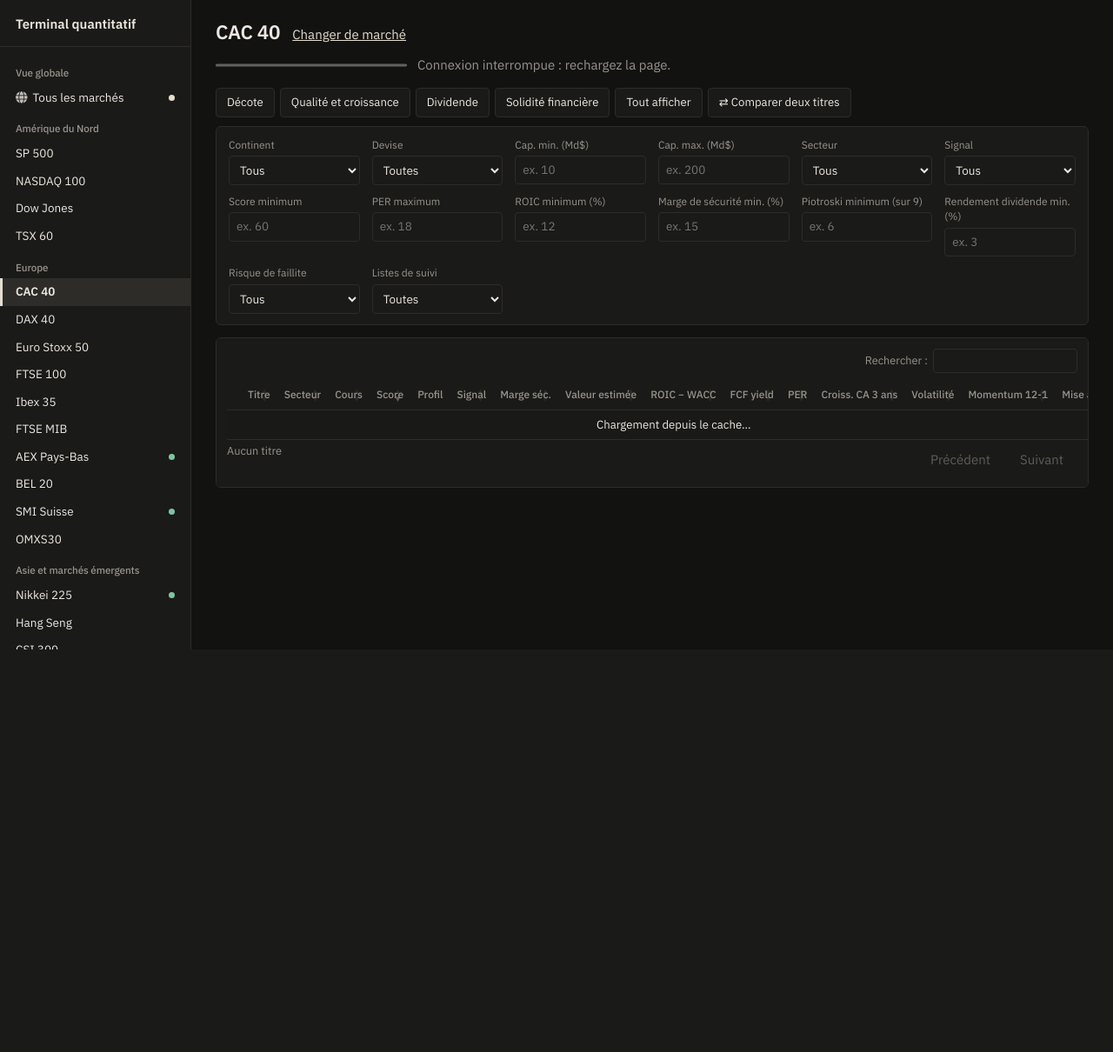
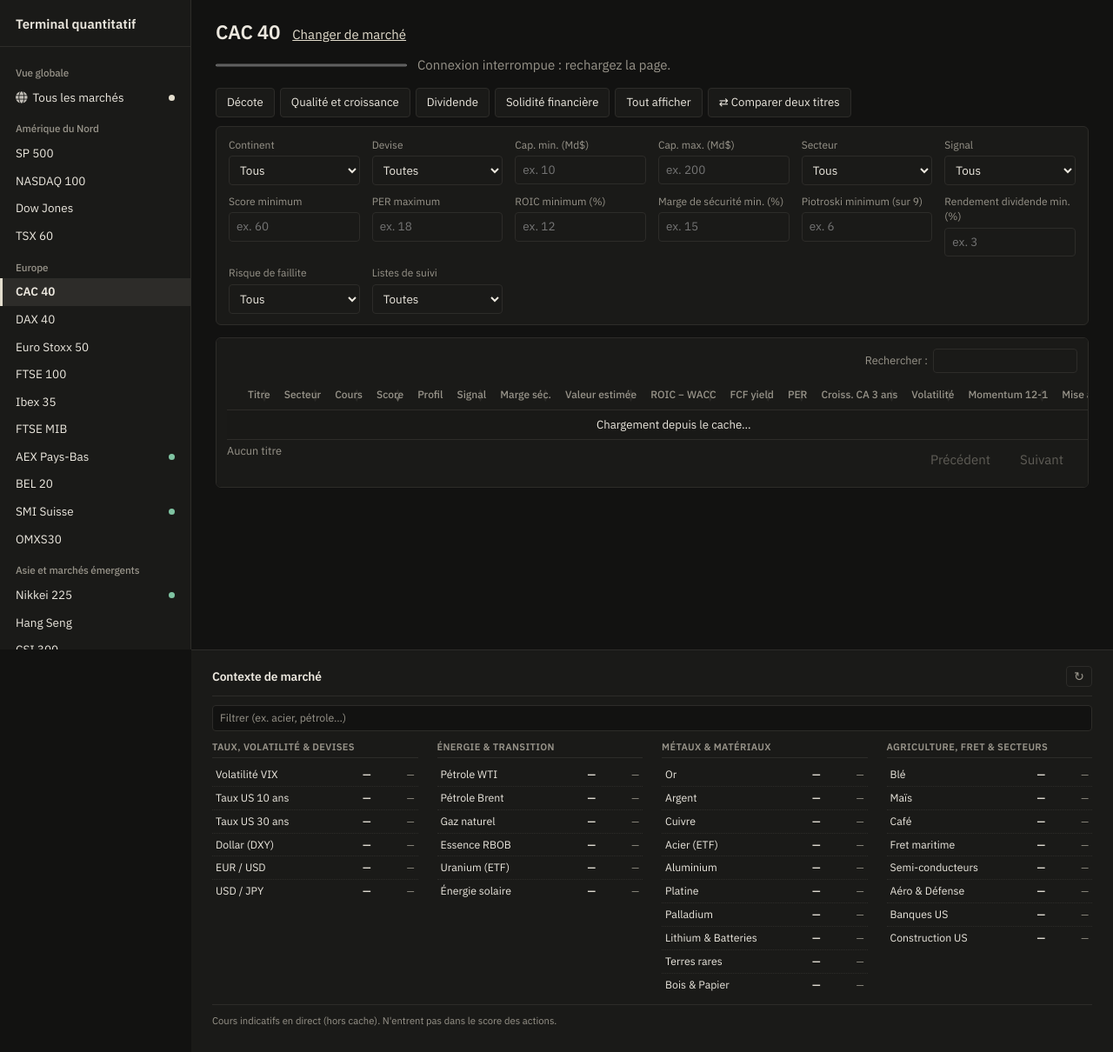
Before and after one commit to vaubourglucasg-oss/terminal_quant, a FastAPI app: page /run in a window 1280 px wide. Shown: the part 53-1263 px from the top of the page at 87% size. Before the commit the page ends 800 px from the top, so only its background shows below. Run offline with FastAPI, Linux system fonts and the light colour scheme; the visitor is signed in with stand-in values (Sample User, id 1); data comes from the database, SQL or seed files in the repository; data that the repository does not hold is empty; some libraries are stand-ins or nearby versions.

Commit message:
Ajout du panneau lateral temps reel avec 30 indicateurs macro et materiaux

```diff
--- a/app/static/dashboard.js
+++ b/app/static/dashboard.js
@@ -787,5 +787,108 @@ $(function () {
     $('#etat').text('Connexion interrompue : rechargez la page.');
   };
 
-  Object.assign(window.Quant, { src, majResume, focaliserTicker });
+  // ---------- Colonne latérale droite : Contexte de marché en direct ----------
+  const macroListes = {
+    macro: document.getElementById('macro-list-macro'),
+    energie: document.getElementById('macro-list-energie'),
+    materiaux: document.getElementById('macro-list-materiaux'),
+    secteurs: document.getElementById('macro-list-secteurs'),
+  };
+  const btnMajMacro = document.getElementById('btn-maj-macro');
+  const inputFiltreMacro = document.getElementById('macro-filter');
+
+  function normaliserTexteMacro(txt) {
+    return String(txt || '')
+      .toLowerCase()
+      .normalize('NFD')
+      .replace(/[\u0300-\u036f]/g, '');
+  }
+
+  function formaterNombreFr(val, dec) {
+    if (val === null || val === undefined || !Number.isFinite(Number(val))) return '—';
+    return Number(val).toLocaleString('fr-FR', {
+      minimumFractionDigits: dec,
+      maximumFractionDigits: dec,
+    });
+  }
+
+  function appliquerFiltreMacro() {
+    if (!inputFiltreMacro) return;
+    const terme = normaliserTexteMacro(inputFiltreMacro.value.trim());
+    document.querySelectorAll('.macro-groupe').forEach(section => {
+      let visibles = 0;
+      section.querySelectorAll('.macro-item').forEach(li => {
+        const cible = li.dataset.recherche || '';
+        const ok = !terme || cible.includes(terme);
+        li.style.display = ok ? '' : 'none';
+        if (ok) visibles += 1;
+      });
+      section.style.display = visibles > 0 || !terme ? '' : 'none';
+    });
+  }
+
+  async function chargerContexteMacro() {
+    if (!macroListes.macro) return;
+    if (btnMajMacro) btnMajMacro.disabled = true;
+    try {
+      const resp = await fetch('/api/macro', { cache: 'no-store' });
+      if (!resp.ok) throw new Error(`HTTP ${resp.status}`);
+      const data = await resp.json();
+      const items = Array.isArray(data && data.items) ? data.items : [];
+
+      Object.values(macroListes).forEach(ul => {
+        if (ul) ul.innerHTML = '';
+      });
+
+      items.forEach(item => {
+        const ul = macroListes[item.groupe];
+        if (!ul) return;
+
+        const dec = Number.isInteger(item.dec) ? item.dec : 1;
+        const unite = item.unite || '';
+        const prixTxt = item.prix !== null && item.prix !== undefined && Number.isFinite(Number(item.prix))
+          ? `${formaterNombreFr(item.prix, dec)}${unite}`
+          : '—';
+
+        let varTxt = '—';
+        let varCls = '';
+        if (item.var_1m !== null && item.var_1m !== undefined && Number.isFinite(Number(item.var_1m))) {
+          const v = Number(item.var_1m);
+          const signe = v > 0 ? '+' : '';
+          varTxt = `${signe}${formaterNombreFr(v, 1)} %`;
+          if (v > 0) varCls = 'pos';
+          else if (v < 0) varCls = 'neg';
+        }
+
+        const li = document.createElement('li');
+        li.className = 'macro-item';
+        li.dataset.recherche = normaliserTexteMacro(`${item.nom || ''} ${item.ticker || ''}`);
+        li.title = `${item.nom || ''} (${item.ticker || ''}) — Variation sur 1 mois`;
+        li.innerHTML = `<span class="macro-item-nom">${esc(item.nom || item.ticker)}</span>`
+          + `<span class="macro-item-val"><span class="macro-prix">${esc(prixTxt)}</span>`
+          + `<span class="macro-var ${varCls}">${esc(varTxt)}</span></span>`;
+        ul.appendChild(li);
+      });
+
+      appliquerFiltreMacro();
+    } catch (err) {
+      Object.values(macroListes).forEach(ul => {
+        if (ul && !ul.children.length) {
+          ul.innerHTML = '<li class="macro-vide">Cours indisponibles</li>';
+        }
+      });
+    } finally {
+      if (btnMajMacro) btnMajMacro.disabled = false;
+    }
+  }
+
+  if (btnMajMacro) {
+    btnMajMacro.addEventListener('click', chargerContexteMacro);
+  }
+  if (inputFiltreMacro) {
+    inputFiltreMacro.addEventListener('input', appliquerFiltreMacro);
+  }
+  chargerContexteMacro();
+
+  Object.assign(window.Quant, { src, majResume, focaliserTicker, chargerContexteMacro });
 });
--- a/app/static/style.css
+++ b/app/static/style.css
@@ -90,7 +90,7 @@ select, input[type=number] { font: inherit; font-size: .9rem; padding: 6px 8px;
 @media (max-width: 720px) { .marche .ligne { grid-template-columns: 1fr auto; } .marche .nb, .marche .cons { grid-column: 1 / -1; } }
 
 /* ---------- tableau de bord ---------- */
-.app { display: grid; grid-template-columns: 220px 1fr; min-height: 100vh; }
+.app { display: grid; grid-template-columns: 220px minmax(0, 1fr) 265px; min-height: 100vh; }
 .rail { background: var(--surface); border-right: 1px solid var(--trait); padding: 18px 0; position: sticky; top: 0; height: 100vh; overflow-y: auto; }
 .rail .marque { padding: 0 18px 14px; font-weight: 600; border-bottom: 1px solid var(--trait); margin-bottom: 10px; display: block; text-decoration: none; color: var(--encre); }
 .rail h3 { font-size: .78rem; font-weight: 500; color: var(--muted); padding: 12px 18px 4px; }
@@ -339,3 +339,175 @@ html.light-mode.daltonien { --vert: #0B6FBF; --vert-pale: #DCEBF8; --rouge: #B85
     height: 620px;
   }
 }
+
+/* ---------- Colonne latérale droite : Contexte de marché ---------- */
+.macro-rail {
+  background: var(--surface);
+  border-left: 1px solid var(--trait);
+  padding: 16px 14px 20px;
+  position: sticky;
+  top: 0;
+  height: 100vh;
+  overflow-y: auto;
+  display: flex;
+  flex-direction: column;
+  gap: 10px;
+}
+.macro-rail-tete {
+  display: flex;
+  align-items: center;
+  justify-content: space-between;
+  gap: 8px;
+  padding-bottom: 10px;
+  border-bottom: 1px solid var(--trait);
+}
+.macro-rail-tete h2 {
+  font-size: 0.92rem;
+  font-weight: 600;
+  color: var(--encre);
+  margin: 0;
+}
+.macro-maj-btn {
+  font: inherit;
+  font-size: 0.95rem;
+  line-height: 1;
+  padding: 4px 8px;
+  background: var(--surface);
+  color: var(--muted);
+  border: 1px solid var(--trait);
+  border-radius: 4px;
+  cursor: pointer;
+  transition: border-color 0.15s ease, color 0.15s ease;
+}
+.macro-maj-btn:hover {
+  color: var(--encre);
+  border-color: var(--marine);
+}
+.macro-maj-btn:disabled {
+  opacity: 0.55;
+  cursor: wait;
+}
+.macro-filtre-wrap input {
+  width: 100%;
+  font: inherit;
+  font-size: 0.82rem;
+  padding: 5px 8px;
+  border: 1px solid var(--trait);
+  border-radius: 4px;
+  background: var(--surface-alt, var(--papier));
+  color: var(--encre);
+}
+.macro-filtre-wrap input::placeholder {
+  color: var(--muted);
+}
+.macro-corps {
+  display: flex;
+  flex-direction: column;
+  gap: 12px;
+}
+.macro-groupe h3 {
+  font-size: 0.74rem;
+  font-weight: 600;
+  text-transform: uppercase;
+  letter-spacing: 0.03em;
+  color: var(--muted);
+  margin: 0 0 6px;
+  padding-bottom: 4px;
+  border-bottom: 1px solid var(--trait);
+}
+.macro-list {
+  list-style: none;
+  margin: 0;
+  padding: 0;
+  display: flex;
+  flex-direction: column;
+}
+.macro-item {
+  display: flex;
+  justify-content: space-between;
+  align-items: baseline;
+  gap: 8px;
+  padding: 4px 4px;
+  border-bottom: 1px dotted var(--trait);
+  font-size: 0.82rem;
+}
+.macro-item:last-child {
+  border-bottom: 0;
+}
+.macro-item:hover {
+  background: var(--hover-bg);
+}
+.macro-item-nom {
+  color: var(--encre);
+  overflow: hidden;
+  text-overflow: ellipsis;
+  white-space: nowrap;
+  min-width: 0;
+}
+.macro-item-val {
+  display: inline-flex;
+  align-items: baseline;
+  gap: 6px;
+  flex-shrink: 0;
+  font-variant-numeric: tabular-nums;
+}
+.macro-prix {
+  font-weight: 600;
+  color: var(--encre);
+}
+.macro-var {
+  font-size: 0.75rem;
+  min-width: 44px;
+  text-align: right;
+  color: var(--muted);
+}
+.macro-var.pos { color: var(--vert); }
+.macro-var.neg { color: var(--rouge); }
+.macro-vide {
+  font-size: 0.8rem;
+  color: var(--muted);
+  padding: 4px 0;
+}
+.macro-note {
+  margin: auto 0 0;
+  padding-top: 10px;
+  border-top: 1px solid var(--trait);
+  font-size: 0.75rem;
+  color: var(--muted);
+  line-height: 1.35;
+}
+
+@media (max-width: 1280px) {
+  .app {
+    grid-template-columns: 220px minmax(0, 1fr);
+  }
+  .macro-rail {
+    grid-column: 2 / -1;
+    position: static;
+    height: auto;
+    border-left: 0;
+    border-top: 1px solid var(--trait);
+    padding: 18px 24px 28px;
+  }
+  .macro-corps {
+    display: grid;
+    grid-template-columns: repeat(auto-fit, minmax(220px, 1fr));
+    gap: 16px 22px;
+  }
+}
+
+@media (max-width: 900px) {
+  .app {
+    grid-template-columns: 1fr;
+  }
+  .rail {
+    position: static;
+    height: auto;
+    border-right: 0;
+    border-bottom: 1px solid var(--trait);
+  }
+  .macro-rail {
+    grid-column: 1 / -1;
+    padding: 16px 18px 24px;
+  }
+}
--- a/app/templates/dashboard.html
+++ b/app/templates/dashboard.html
@@ -142,6 +142,35 @@
 
         <div class="tableau"><table id="tbl" class="display"></table></div>
     </main>
+
+    <aside class="macro-rail" aria-label="Contexte de marché et matières premières">
+        <div class="macro-rail-tete">
+            <h2>Contexte de marché</h2>
+            <button type="button" id="btn-maj-macro" class="macro-maj-btn" title="Actualiser les cours en direct" aria-label="Actualiser les indicateurs de marché">↻</button>
+        </div>
+        <div class="macro-filtre-wrap">
+            <input type="search" id="macro-filter" placeholder="Filtrer (ex. acier, pétrole…)" aria-label="Filtrer les indicateurs de marché">
+        </div>
+        <div class="macro-corps">
+            <section class="macro-groupe" data-groupe="macro">
+                <h3>Taux, volatilité &amp; devises</h3>
+                <ul id="macro-list-macro" class="macro-list"></ul>
+            </section>
+            <section class="macro-groupe" data-groupe="energie">
+                <h3>Énergie &amp; transition</h3>
+                <ul id="macro-list-energie" class="macro-list"></ul>
+            </section>
+            <section class="macro-groupe" data-groupe="materiaux">
+                <h3>Métaux &amp; matériaux</h3>
+                <ul id="macro-list-materiaux" class="macro-list"></ul>
+            </section>
+            <section class="macro-groupe" data-groupe="secteurs">
+                <h3>Agriculture, fret &amp; secteurs</h3>
+                <ul id="macro-list-secteurs" class="macro-list"></ul>
+            </section>
+        </div>
+        <p class="macro-note">Cours indicatifs en direct (hors cache). N'entrent pas dans le score des actions.</p>
+    </aside>
 </div>
 
 <script>window.CFG = {{ cfg | tojson }};</script>
```
Also changed, not shown: app/api/screener.py (+110 -0 lines).
